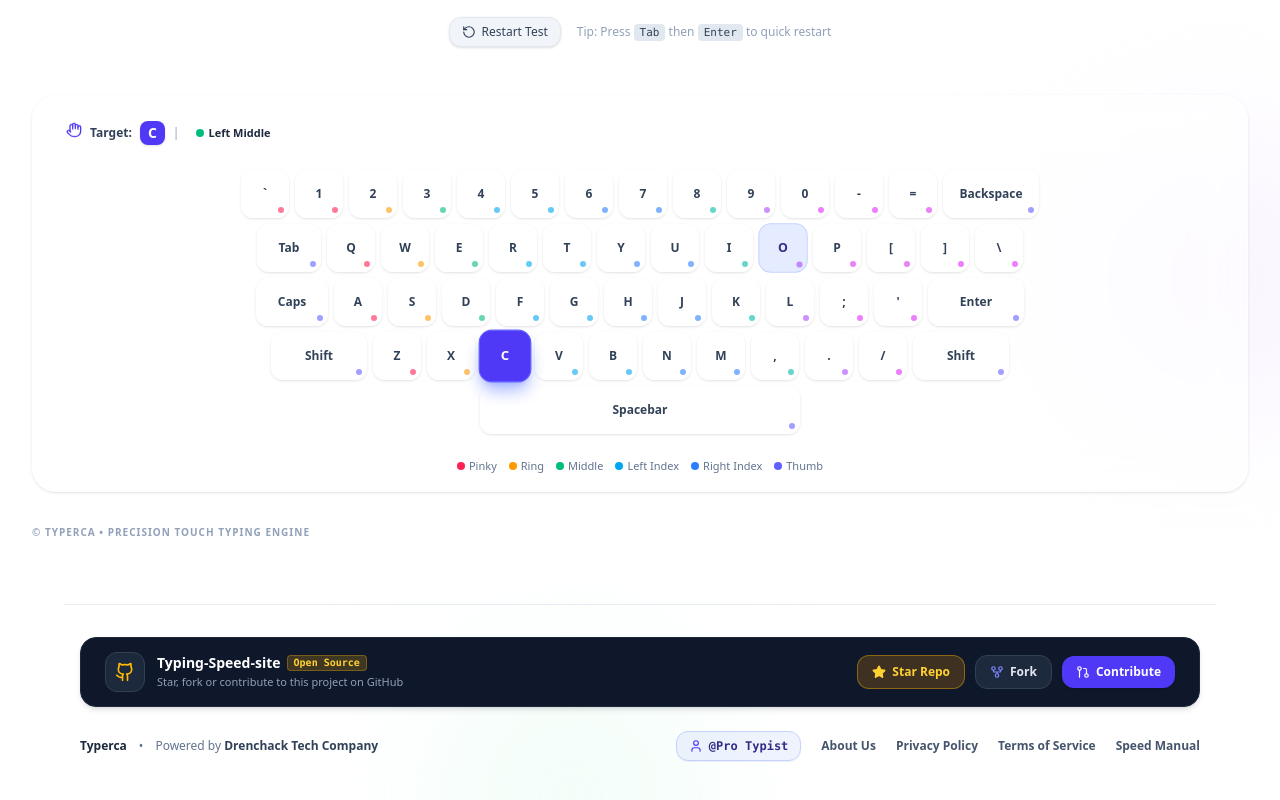
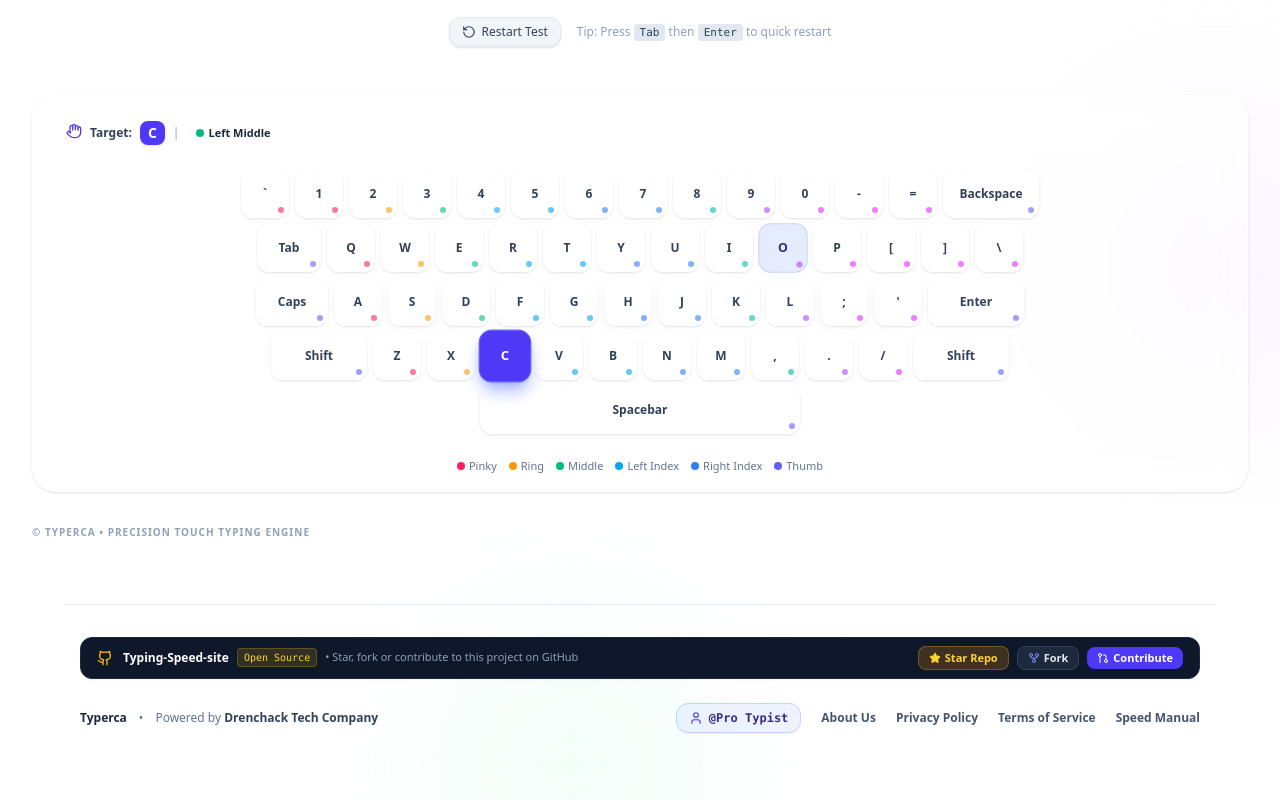
Before and after one commit to Philemon12421/Typing-Speed-site, a React (Vite) app: page / in a window 1280 px wide. Shown: the part 602-1402 px from the top of the page. Built offline with nearby package versions, Linux system fonts and the light colour scheme.

Commit message:
feat: enhance modal UX and refine UI components
- Add click-to-close overlay functionality for modals
- Implement Escape key support for closing modals
- Update GitHub banner styling for a cleaner look
- Improve modal button interactivity and accessibility

```diff
--- a/src/App.tsx
+++ b/src/App.tsx
@@ -363,32 +363,26 @@ export default function App() {
       {!settings.zenMode && (
         <footer className="w-full max-w-6xl mx-auto px-4 py-8 mt-12 border-t border-slate-200/80 flex flex-col gap-6 text-xs text-slate-500 font-medium">
 
-          {/* GitHub Open Source Banner (Star, Fork, Contribute) */}
-          <div className="w-full py-3.5 px-4 sm:px-6 rounded-2xl bg-slate-900 border border-slate-800 text-white flex flex-col sm:flex-row items-center justify-between gap-4 shadow-md">
-            <div className="flex items-center gap-3">
-              <div className="w-10 h-10 rounded-xl bg-slate-800 border border-slate-700 flex items-center justify-center text-amber-400 shrink-0 shadow-inner">
-                <Github className="w-5 h-5" />
-              </div>
-              <div className="text-center sm:text-left">
-                <div className="font-black text-sm text-white flex items-center justify-center sm:justify-start gap-1.5">
-                  <span>Typing-Speed-site</span>
-                  <span className="px-1.5 py-0.2 rounded bg-amber-400/20 text-amber-300 border border-amber-400/30 text-[10px] font-mono">Open Source</span>
-                </div>
-                <div className="text-[11px] text-slate-400 font-medium mt-0.5">
-                  Star, fork or contribute to this project on GitHub
-                </div>
+          {/* GitHub Open Source Banner (Small & Clean) */}
+          <div className="w-full py-2 px-3.5 sm:px-4 rounded-xl bg-slate-900 border border-slate-800 text-white flex flex-col sm:flex-row items-center justify-between gap-2.5 shadow-xs text-xs">
+            <div className="flex items-center gap-2.5">
+              <Github className="w-4 h-4 text-amber-400 shrink-0" />
+              <div className="flex items-center gap-2 flex-wrap">
+                <span className="font-bold text-white text-xs">Typing-Speed-site</span>
+                <span className="px-1.5 py-0.5 rounded bg-amber-400/15 text-amber-300 border border-amber-400/25 text-[10px] font-mono">Open Source</span>
+                <span className="hidden md:inline text-slate-400 text-[11px]">• Star, fork or contribute to this project on GitHub</span>
               </div>
             </div>
 
-            <div className="flex items-center gap-2.5 flex-wrap justify-center">
+            <div className="flex items-center gap-2 shrink-0">
               <a
                 href="https://github.com/Philemon12421/Typing-Speed-site"
                 target="_blank"
                 rel="noopener noreferrer"
-                className="px-3.5 py-2 rounded-xl bg-amber-500/20 hover:bg-amber-500/30 border border-amber-400/40 text-amber-300 font-extrabold text-xs flex items-center gap-1.5 transition-all active:scale-95"
+                className="px-2.5 py-1 rounded-lg bg-amber-500/20 hover:bg-amber-500/30 border border-amber-400/30 text-amber-300 font-bold text-[11px] flex items-center gap-1 transition-all active:scale-95"
                 title="Star this repository on GitHub"
               >
-                <Star className="w-3.5 h-3.5 fill-amber-300 text-amber-300" />
+                <Star className="w-3 h-3 fill-amber-300 text-amber-300" />
                 <span>Star Repo</span>
               </a>
 
@@ -396,10 +390,10 @@ export default function App() {
                 href="https://github.com/Philemon12421/Typing-Speed-site/fork"
                 target="_blank"
                 rel="noopener noreferrer"
-                className="px-3.5 py-2 rounded-xl bg-slate-800 hover:bg-slate-700 border border-slate-700 text-slate-200 font-extrabold text-xs flex items-center gap-1.5 transition-all active:scale-95"
+                className="px-2.5 py-1 rounded-lg bg-slate-800 hover:bg-slate-700 border border-slate-700 text-slate-200 font-bold text-[11px] flex items-center gap-1 transition-all active:scale-95"
                 title="Fork this repository on GitHub"
               >
-                <GitFork className="w-3.5 h-3.5 text-indigo-400" />
+                <GitFork className="w-3 h-3 text-indigo-400" />
                 <span>Fork</span>
               </a>
 
@@ -407,10 +401,10 @@ export default function App() {
                 href="https://github.com/Philemon12421/Typing-Speed-site"
                 target="_blank"
                 rel="noopener noreferrer"
-                className="px-3.5 py-2 rounded-xl bg-indigo-600 hover:bg-indigo-700 text-white font-extrabold text-xs flex items-center gap-1.5 shadow-sm transition-all active:scale-95"
+                className="px-2.5 py-1 rounded-lg bg-indigo-600 hover:bg-indigo-700 text-white font-bold text-[11px] flex items-center gap-1 shadow-xs transition-all active:scale-95"
                 title="Contribute on GitHub"
               >
-                <GitPullRequest className="w-3.5 h-3.5" />
+                <GitPullRequest className="w-3 h-3" />
                 <span>Contribute</span>
               </a>
             </div>
--- a/src/components/CertificateModal.tsx
+++ b/src/components/CertificateModal.tsx
@@ -1,6 +1,7 @@
-import React from 'react';
+import React, { useEffect } from 'react';
 import { TestResult } from '../types';
 import { getWpmGrade } from '../utils/typingUtils';
+import { X } from 'lucide-react';
 
 interface CertificateModalProps {
   result: TestResult;
@@ -26,17 +27,33 @@ export const CertificateModal: React.FC<CertificateModalProps> = ({
     window.print();
   };
 
+  // Close on Escape key press
+  useEffect(() => {
+    const handleKeyDown = (e: KeyboardEvent) => {
+      if (e.key === 'Escape') {
+        onClose();
+      }
+    };
+    window.addEventListener('keydown', handleKeyDown);
+    return () => window.removeEventListener('keydown', handleKeyDown);
+  }, [onClose]);
+
   return (
-    <div className="fixed inset-0 z-50 bg-slate-950/70 backdrop-blur-md flex items-center justify-center p-4 overflow-y-auto">
-      <div className="relative w-full max-w-3xl bg-white rounded-3xl p-6 sm:p-10 shadow-2xl border-2 border-slate-200 font-sans print:shadow-none print:border-none print:p-0 print:m-0 print:w-full print:max-w-none">
+    <div
+      onClick={(e) => {
+        if (e.target === e.currentTarget) onClose();
+      }}
+      className="fixed inset-0 z-50 bg-slate-950/70 backdrop-blur-md flex items-center justify-center p-4 overflow-y-auto cursor-pointer"
+    >
+      <div className="relative w-full max-w-3xl bg-white rounded-3xl p-6 sm:p-10 shadow-2xl border-2 border-slate-200 font-sans print:shadow-none print:border-none print:p-0 print:m-0 print:w-full print:max-w-none cursor-default">
 
         {/* Close Button */}
         <button
           onClick={onClose}
           aria-label="Close modal"
-          className="absolute top-4 right-4 w-9 h-9 rounded-full bg-slate-100 hover:bg-slate-200 text-slate-600 print:hidden transition-colors z-20 flex items-center justify-center font-bold text-sm"
+          className="absolute top-4 right-4 w-9 h-9 rounded-full bg-slate-100 hover:bg-slate-200 text-slate-600 hover:text-slate-900 print:hidden transition-all z-20 flex items-center justify-center font-bold text-sm shadow-xs active:scale-95 cursor-pointer"
         >
-          ✕
+          <X className="w-5 h-5" />
         </button>
 
         {/* Certificate Outer Gold Frame */}
--- a/src/components/ResultsModal.tsx
+++ b/src/components/ResultsModal.tsx
@@ -453,11 +453,17 @@ export const ResultsModal: React.FC<ResultsModalProps> = ({
 
       {/* Share Card Modal */}
       {isShareModalOpen && (
-        <div className="fixed inset-0 z-50 bg-slate-950/80 backdrop-blur-md flex items-center justify-center p-4 animate-in fade-in duration-200">
-          <div className="w-full max-w-3xl bg-slate-900 border border-slate-800 rounded-3xl p-6 sm:p-8 text-white flex flex-col gap-6 shadow-2xl relative">
+        <div
+          onClick={(e) => {
+            if (e.target === e.currentTarget) setIsShareModalOpen(false);
+          }}
+          className="fixed inset-0 z-50 bg-slate-950/80 backdrop-blur-md flex items-center justify-center p-4 animate-in fade-in duration-200 cursor-pointer"
+        >
+          <div className="w-full max-w-3xl bg-slate-900 border border-slate-800 rounded-3xl p-6 sm:p-8 text-white flex flex-col gap-6 shadow-2xl relative cursor-default">
             <button
               onClick={() => setIsShareModalOpen(false)}
-              className="absolute top-4 right-4 p-2 rounded-full bg-slate-800 hover:bg-slate-700 text-slate-300 transition-colors"
+              aria-label="Close modal"
+              className="absolute top-4 right-4 p-2 rounded-full bg-slate-800 hover:bg-slate-700 text-slate-300 hover:text-white transition-all shadow-xs active:scale-95 cursor-pointer"
             >
               <X className="w-5 h-5" />
             </button>
@@ -493,6 +499,7 @@ export const ResultsModal: React.FC<ResultsModalProps> = ({
                 </button>
               </div>
 
+              <div className="flex items-center gap-2">
                 <a
                   href={`https://twitter.com/intent/tweet?text=${encodeURIComponent(`Just scored ${result.wpm} WPM with ${result.accuracy}% accuracy on Typerca! 🚀 #typing #typerca`)}`}
                   target="_blank"
@@ -501,6 +508,14 @@ export const ResultsModal: React.FC<ResultsModalProps> = ({
                 >
                   <span>Share to X / Twitter</span>
                 </a>
+
+                <button
+                  onClick={() => setIsShareModalOpen(false)}
+                  className="px-4 py-2.5 rounded-xl bg-slate-800 hover:bg-slate-700 border border-slate-700 text-slate-300 font-bold text-xs sm:text-sm transition-colors"
+                >
+                  Close
+                </button>
+              </div>
             </div>
           </div>
         </div>
--- a/src/components/ShareMilestoneModal.tsx
+++ b/src/components/ShareMilestoneModal.tsx
@@ -132,15 +132,31 @@ export const ShareMilestoneModal: React.FC<ShareMilestoneModalProps> = ({
     link.click();
   };
 
+  // Close on Escape key press
+  useEffect(() => {
+    const handleKeyDown = (e: KeyboardEvent) => {
+      if (e.key === 'Escape') {
+        onClose();
+      }
+    };
+    window.addEventListener('keydown', handleKeyDown);
+    return () => window.removeEventListener('keydown', handleKeyDown);
+  }, [onClose]);
+
   return (
-    <div className="fixed inset-0 z-50 bg-slate-950/80 backdrop-blur-md flex items-center justify-center p-4 overflow-y-auto">
-      <div className="relative w-full max-w-xl bg-slate-900 border border-slate-800 rounded-3xl p-6 sm:p-8 text-white shadow-2xl flex flex-col gap-6 animate-in fade-in zoom-in-95 duration-200">
+    <div
+      onClick={(e) => {
+        if (e.target === e.currentTarget) onClose();
+      }}
+      className="fixed inset-0 z-50 bg-slate-950/80 backdrop-blur-md flex items-center justify-center p-4 overflow-y-auto cursor-pointer"
+    >
+      <div className="relative w-full max-w-xl bg-slate-900 border border-slate-800 rounded-3xl p-6 sm:p-8 text-white shadow-2xl flex flex-col gap-6 animate-in fade-in zoom-in-95 duration-200 cursor-default">
 
         {/* Close Button */}
         <button
           onClick={onClose}
           aria-label="Close modal"
-          className="absolute top-4 right-4 w-9 h-9 rounded-full bg-slate-800 hover:bg-slate-700 text-slate-300 transition-colors flex items-center justify-center font-bold"
+          className="absolute top-4 right-4 w-9 h-9 rounded-full bg-slate-800 hover:bg-slate-700 text-slate-300 hover:text-white transition-all flex items-center justify-center font-bold shadow-xs active:scale-95 cursor-pointer"
         >
           <X className="w-5 h-5" />
         </button>
@@ -214,6 +230,13 @@ export const ShareMilestoneModal: React.FC<ShareMilestoneModalProps> = ({
               <span>Download Card PNG</span>
             </button>
           </div>
+
+          <button
+            onClick={onClose}
+            className="w-full py-2.5 px-4 rounded-xl bg-slate-800/80 hover:bg-slate-800 border border-slate-700 text-slate-300 hover:text-white font-bold text-xs transition-colors mt-1"
+          >
+            Close Window
+          </button>
         </div>
 
       </div>
```
Lines whose indentation alone changed are shown as unchanged.
